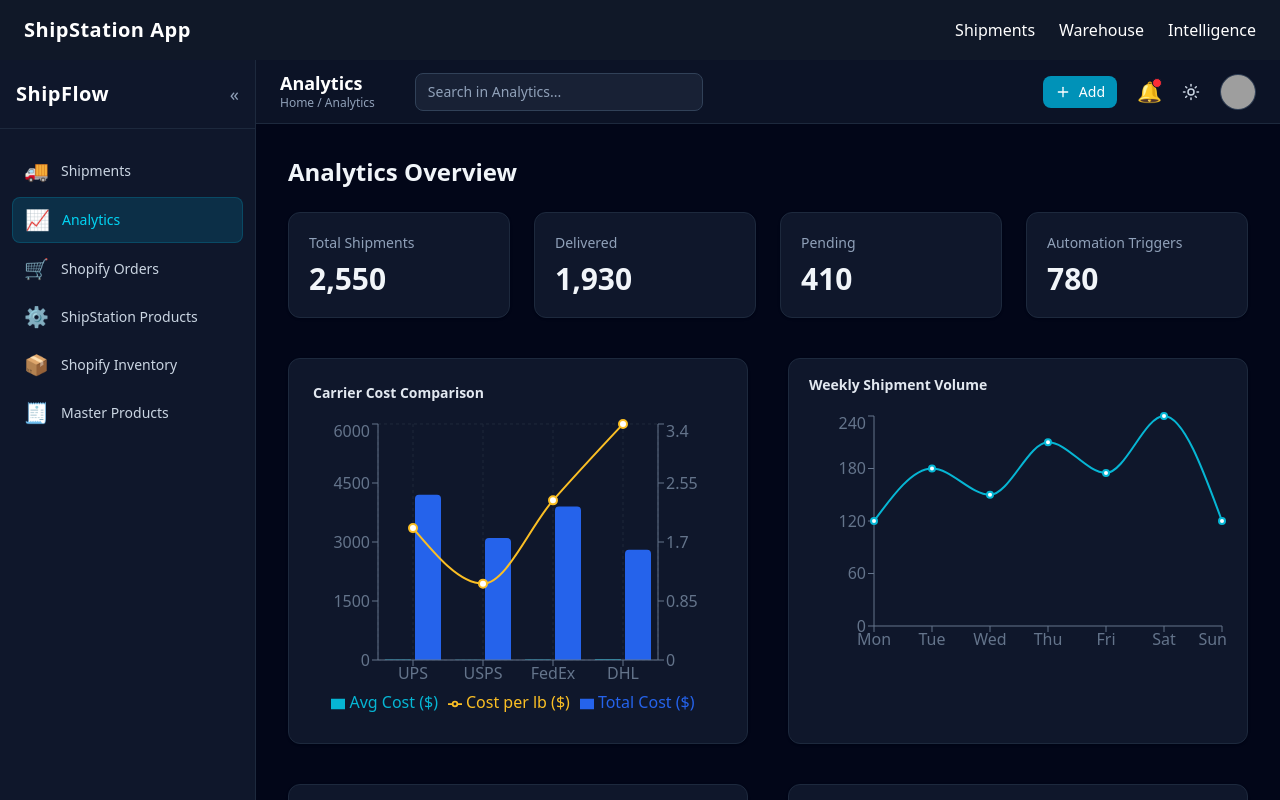
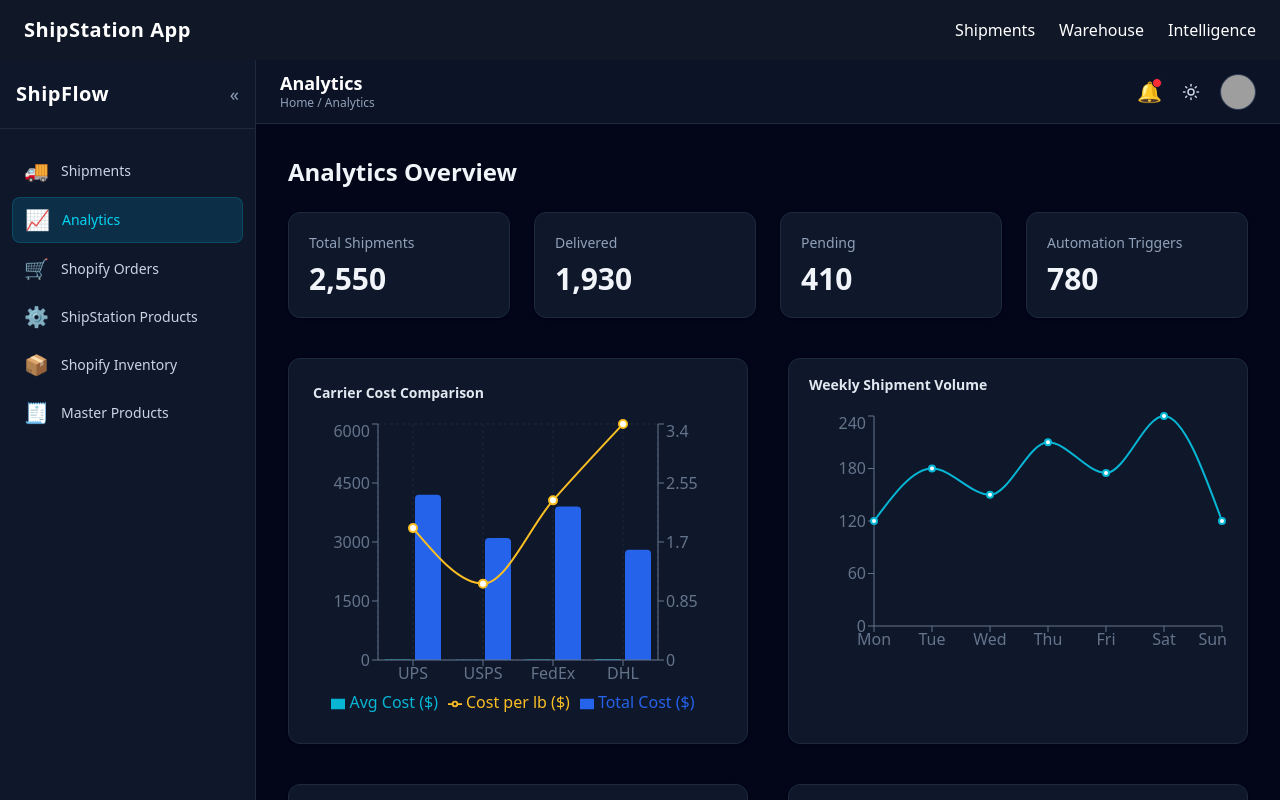
Before and after one commit to linarifux/shipstation-saas, a React app in the folder frontend/: page /analytics in a window 1280 px wide. Shown: the top 800 px of the page. Built offline with nearby package versions, Linux system fonts and the light colour scheme; grey boxes are pictures that could not be loaded; the HTML template or start-up script is replaced by a standard one.

Commit message:
search bar removed from topbar in frontend

```diff
--- a/frontend/src/components/layout/Topbar.jsx
+++ b/frontend/src/components/layout/Topbar.jsx
@@ -65,41 +65,12 @@
             ))}
           </div>
         </div>
-
-        {/* Search */}
-        <div className="hidden md:block ml-6 w-72">
-          <input
-            type="text"
-            placeholder={`Search in ${pageTitle}...`}
-            className="
-              w-full bg-slate-800/70
-              border border-slate-700
-              rounded-lg px-3 py-2 text-sm
-              text-slate-200
-              placeholder-slate-400
-              focus:outline-none
-              focus:border-cyan-500
-              transition
-            "
-          />
-        </div>
       </div>
 
       {/* ================= RIGHT ================= */}
       <div className="flex items-center gap-5 text-slate-300">
 
-        {/* Add New Quick Action */}
-        <button
-          className="
-            hidden md:flex items-center gap-2
-            bg-cyan-600 text-white
-            px-3 py-1.5 rounded-lg
-            hover:bg-cyan-700 transition
-          "
-        >
-          <Plus size={16} />
-          <span className="text-sm font-medium">Add</span>
-        </button>
+
 
         {/* Notification Bell */}
         <button
```
